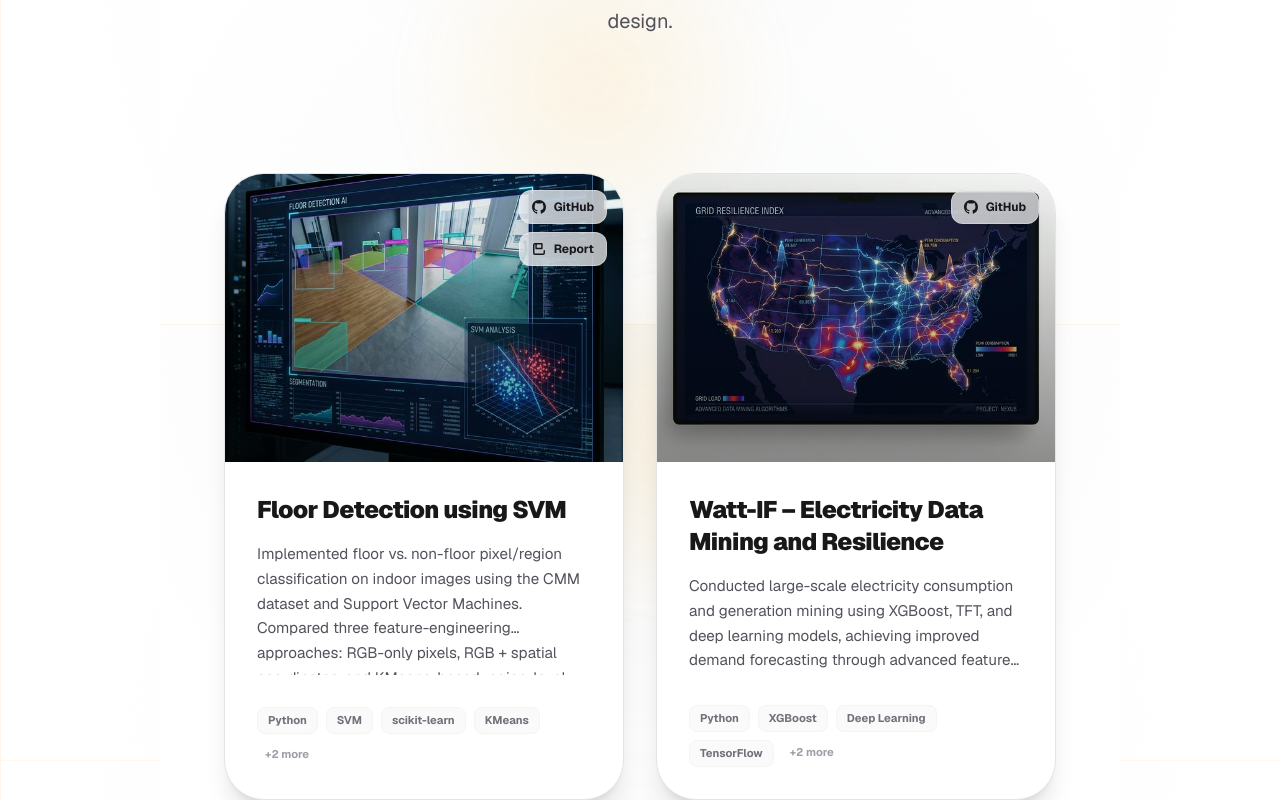
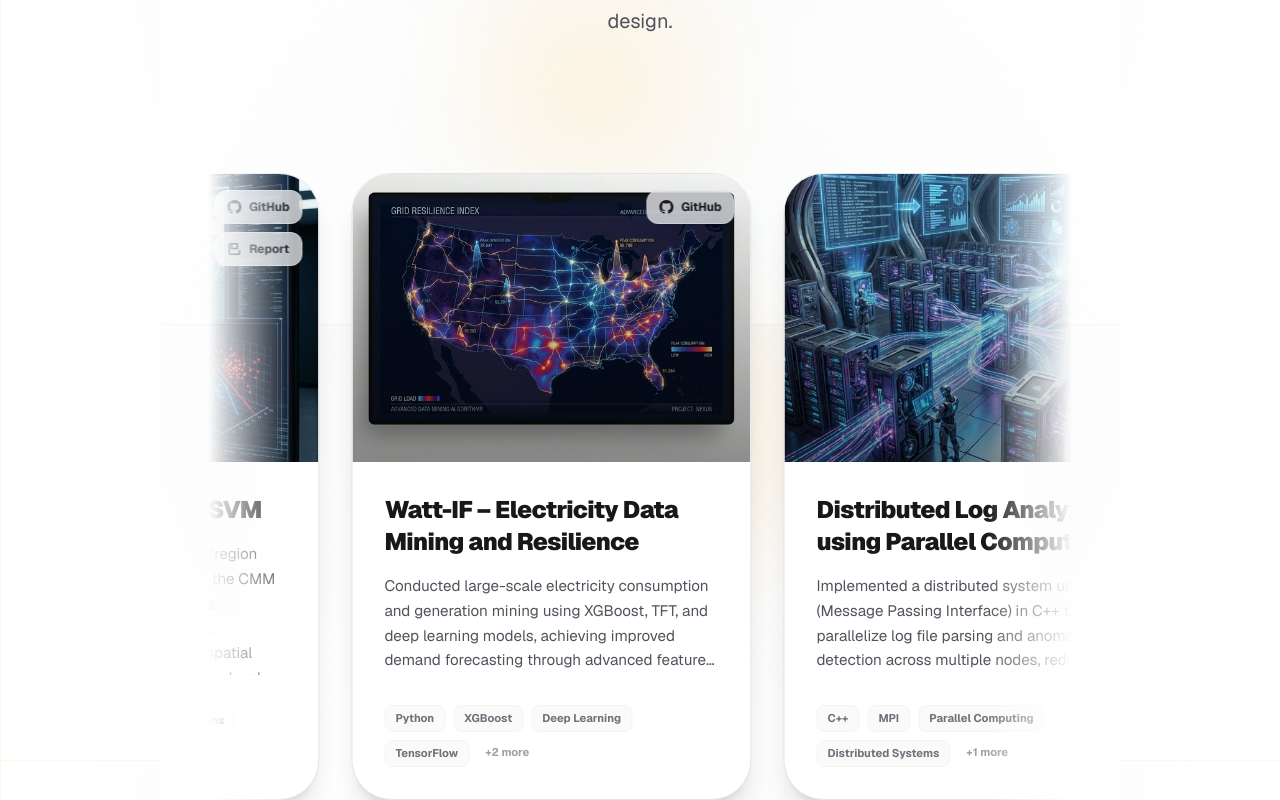
Before and after one commit to RAVIYADAV6522/ravi-portfolio, a Next.js app: page / in a window 1280 px wide. Shown: the part 4040-4840 px from the top of the page. Built offline with nearby package versions, Linux system fonts and the light colour scheme.

Commit message:
added infinite scroll

```diff
--- a/src/app/globals.css
+++ b/src/app/globals.css
@@ -114,3 +114,12 @@ body {
   background: radial-gradient(circle, rgba(255,190,60,0.2) 0%, transparent 70%);
   animation: glow 4s ease-in-out infinite;
 }
+
+@keyframes scroll-marquee {
+  0% { transform: translateX(0); }
+  100% { transform: translateX(-50%); }
+}
+
+.custom-animate-scroll {
+  animation: scroll-marquee 40s linear infinite;
+}
--- a/src/components/ProjectsSection.tsx
+++ b/src/components/ProjectsSection.tsx
@@ -50,43 +50,9 @@ export function ProjectsSection() {
       links: [{ label: "GitHub", href: "#", type: "github" }],
     },
 
-    {
-      title: "Floor Detection using SVM",
-      description:
-        "Implemented floor vs. non-floor pixel/region classification on indoor images using the CMM dataset and Support Vector Machines. Compared three feature-engineering approaches: RGB-only pixels, RGB + spatial coordinates, and KMeans-based region-level features. Method 3 (KMeans regions) achieved ~92.5% test accuracy with the fastest training time.",
-      image: "/projects/floor-detection.png",
-      tags: [
-        "Python",
-        "SVM",
-        "scikit-learn",
-        "KMeans",
-        "Computer Vision",
-        "COCO Annotations",
-      ],
-      links: [
-        { label: "GitHub", href: "#", type: "github" },
-        { label: "Report", href: "#", type: "report" },
-      ],
-    },
 
-    {
-      title: "Floor Detection using SVM",
-      description:
-        "Implemented floor vs. non-floor pixel/region classification on indoor images using the CMM dataset and Support Vector Machines. Compared three feature-engineering approaches: RGB-only pixels, RGB + spatial coordinates, and KMeans-based region-level features. Method 3 (KMeans regions) achieved ~92.5% test accuracy with the fastest training time.",
-      image: "/projects/floor-detection.png",
-      tags: [
-        "Python",
-        "SVM",
-        "scikit-learn",
-        "KMeans",
-        "Computer Vision",
-        "COCO Annotations",
-      ],
-      links: [
-        { label: "GitHub", href: "#", type: "github" },
-        { label: "Report", href: "#", type: "report" },
-      ],
-    },
+
+
     {
       title: "Monte Carlo Simulation for Stock Portfolio",
       description:
@@ -127,14 +93,19 @@ export function ProjectsSection() {
           </p>
         </div>
 
-        {/* Premium Horizontal Slider Container */}
-        {/* Note: scrollbar hiding classes added for a clean look */}
-        <div className="group/carousel mt-16 flex w-full snap-x snap-mandatory gap-6 overflow-x-auto pb-16 pt-10 [-ms-overflow-style:none] [scrollbar-width:none] sm:gap-8 lg:mt-24 lg:px-4 [&::-webkit-scrollbar]:hidden">
+        {/* Infinite Scrolling Marquee Container */}
+        <div
+          className="group/carousel mt-16 w-full overflow-hidden pb-16 pt-10 lg:mt-24"
+          style={{ maskImage: 'linear-gradient(to right, transparent, black 10%, black 90%, transparent)', WebkitMaskImage: 'linear-gradient(to right, transparent, black 10%, black 90%, transparent)' }}
+        >
+          <div className="flex w-max custom-animate-scroll hover:[animation-play-state:paused]">
+            {[...Array(2)].map((_, arrayIdx) => (
+              <div key={arrayIdx} className="flex shrink-0 gap-6 pr-6 sm:gap-8 sm:pr-8">
                 {projects.map((project, idx) => {
                   return (
                     <article
-                key={project.title}
-                className="group relative flex w-[85vw] shrink-0 snap-center snap-always flex-col overflow-hidden rounded-[2.5rem] border border-zinc-200 bg-white shadow-xl transition-all duration-500 ease-out sm:w-[360px] md:w-[400px] lg:group-hover/carousel:opacity-50 lg:hover:!scale-[1.03] lg:hover:!opacity-100 lg:hover:z-50 lg:hover:-translate-y-4 lg:hover:shadow-[0_40px_80px_-20px_rgba(0,0,0,0.2)]"
+                      key={project.title + arrayIdx}
+                      className="group relative flex w-[85vw] shrink-0 flex-col overflow-hidden rounded-[2.5rem] border border-zinc-200 bg-white shadow-xl transition-all duration-500 ease-out sm:w-[360px] md:w-[400px] lg:group-hover/carousel:opacity-50 lg:hover:!scale-[1.03] lg:hover:!opacity-100 lg:hover:z-50 lg:hover:-translate-y-4 lg:hover:shadow-[0_40px_80px_-20px_rgba(0,0,0,0.2)]"
                     >
                       {/* Image Container */}
                       <div className="relative h-64 overflow-hidden bg-zinc-100 sm:h-72">
@@ -198,6 +169,9 @@ export function ProjectsSection() {
                   );
                 })}
               </div>
+            ))}
+          </div>
+        </div>
       </div>
     </section>
   );
```
Lines whose indentation alone changed are shown as unchanged.
